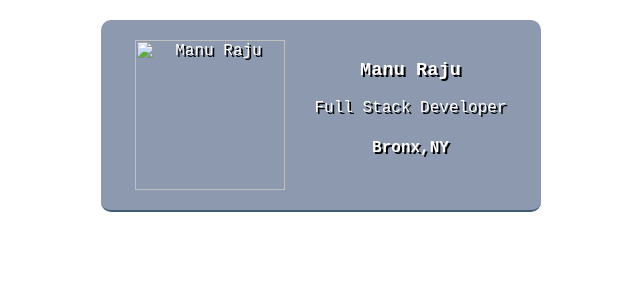
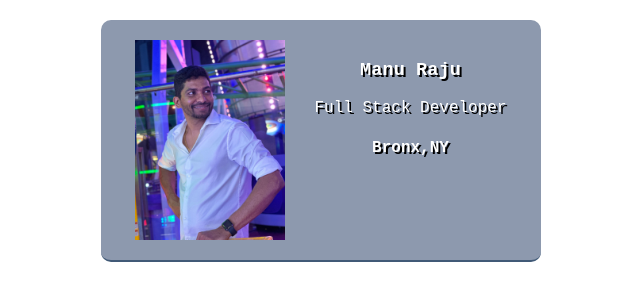
Before and after one commit to manurajuraju/business-card, a plain HTML site: page index.html in a window 1280 px wide. Shown: the whole page, without its empty margins (319-959 px from the left). Drawn offline with Linux system fonts and the light colour scheme.

Commit message:
Update index.html

```diff
--- a/index.html
+++ b/index.html
@@ -4,7 +4,7 @@
     </head>
     <body>
         <div class="card ">
-            <img class="avatar" src="images/myimage.jpg" alt="Manu Raju" />
+            <img class="avatar" src="myimage.jpg" alt="Manu Raju" />
             <div>
                 <h3>Manu Raju</h3>
                 <p>Full Stack Developer</p>
```
